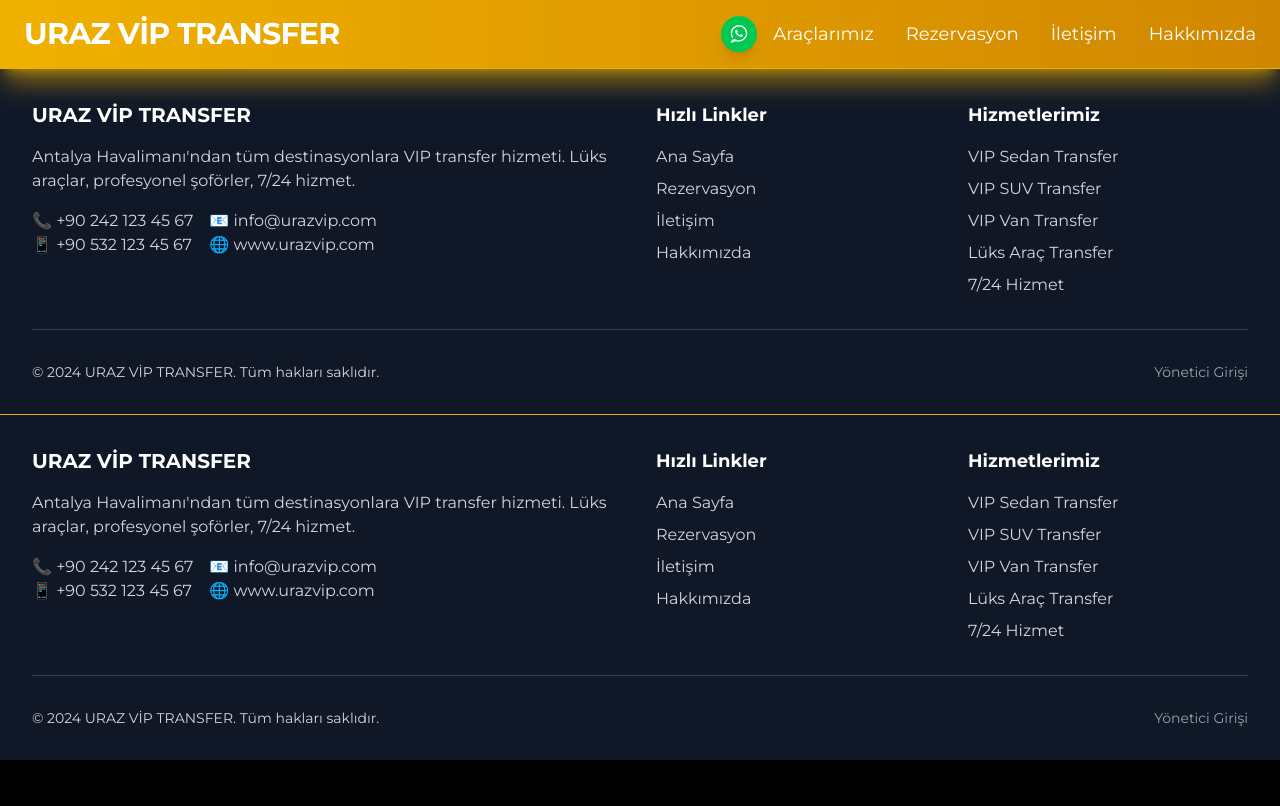
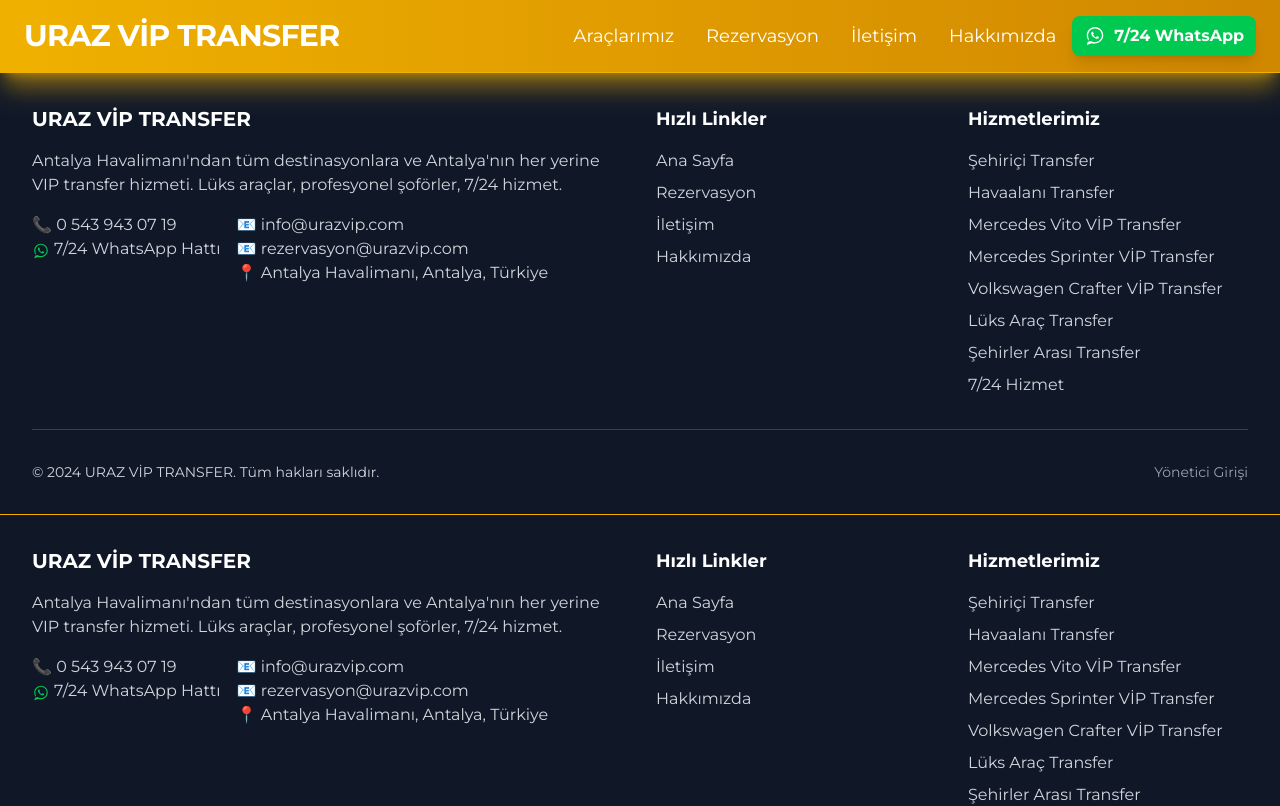
Before and after one commit to aligururyaman/urazvip, a Next.js app: page /components/footer in a window 1280 px wide. Shown: the top 806 px of the page. Built offline with nearby package versions, Linux system fonts and the light colour scheme.

Commit message:
footer yazıları düzenlendi

```diff
--- a/app/components/footer/page.jsx
+++ b/app/components/footer/page.jsx
@@ -39,17 +39,25 @@
             <div className="sm:col-span-2 lg:col-span-2">
               <h3 className="text-lg sm:text-xl font-bold text-white mb-3 sm:mb-4">URAZ VİP TRANSFER</h3>
               <p className="text-gray-300 mb-3 sm:mb-4 text-sm sm:text-base">
-                Antalya Havalimanı'ndan tüm destinasyonlara VIP transfer hizmeti.
+                Antalya Havalimanı'ndan tüm destinasyonlara ve Antalya'nın her yerine VIP transfer hizmeti.
                 Lüks araçlar, profesyonel şoförler, 7/24 hizmet.
               </p>
               <div className="flex flex-col sm:flex-row sm:space-x-4 space-y-2 sm:space-y-0">
                 <div className="text-gray-300 text-sm sm:text-base">
-                  <p>📞 +90 242 123 45 67</p>
-                  <p>📱 +90 532 123 45 67</p>
+                  <p>📞 <a href="tel:05439430719" className="hover:underline">0 543 943 07 19</a></p>
+                  <p>
+                     <span className="inline-block align-middle mr-1">
+                       <svg viewBox="0 0 32 32" fill="currentColor" width="18" height="18" className="text-green-500 inline">
+                         <path d="M16 3C9.373 3 4 8.373 4 15c0 2.637.86 5.08 2.36 7.11L4 29l7.13-2.33A12.93 12.93 0 0016 27c6.627 0 12-5.373 12-12S22.627 3 16 3zm0 22c-1.98 0-3.89-.52-5.56-1.5l-.4-.23-4.23 1.38 1.38-4.13-.26-.42A9.97 9.97 0 016 15c0-5.514 4.486-10 10-10s10 4.486 10 10-4.486 10-10 10zm5.07-7.75c-.28-.14-1.65-.81-1.9-.9-.25-.09-.43-.14-.61.14-.18.28-.7.9-.86 1.08-.16.18-.32.2-.6.07-.28-.14-1.18-.44-2.25-1.4-.83-.74-1.39-1.65-1.55-1.93-.16-.28-.02-.43.12-.57.13-.13.28-.32.42-.48.14-.16.18-.28.28-.46.09-.18.05-.34-.02-.48-.07-.14-.61-1.47-.84-2.01-.22-.53-.45-.46-.61-.47-.16-.01-.34-.01-.52-.01-.18 0-.48.07-.73.34-.25.27-.97.95-.97 2.3s.99 2.67 1.13 2.85c.14.18 1.95 2.98 4.73 4.06.66.28 1.18.45 1.58.58.66.21 1.26.18 1.73.11.53-.08 1.65-.67 1.89-1.32.23-.65.23-1.2.16-1.32-.07-.12-.25-.18-.53-.32z" />
+                       </svg>
+                     </span>
+                     <a href="https://wa.me/+905439430719" target="_blank" rel="noopener noreferrer" className="hover:underline">7/24 WhatsApp Hattı</a>
+                  </p>
                 </div>
                 <div className="text-gray-300 text-sm sm:text-base">
                   <p>📧 info@urazvip.com</p>
-                  <p>🌐 www.urazvip.com</p>
+                  <p>📧 rezervasyon@urazvip.com</p>
+                  <p>📍 <a href="https://www.google.com/maps/search/?api=1&query=Antalya+Havalimanı+Antalya+Türkiye" target="_blank" rel="noopener noreferrer" className="hover:underline">Antalya Havalimanı, Antalya, Türkiye</a></p>
                 </div>
               </div>
             </div>
@@ -85,10 +93,13 @@
             <div>
               <h4 className="text-base sm:text-lg font-semibold text-white mb-3 sm:mb-4">Hizmetlerimiz</h4>
               <ul className="space-y-2 text-sm sm:text-base">
-                <li className="text-gray-300">VIP Sedan Transfer</li>
-                <li className="text-gray-300">VIP SUV Transfer</li>
-                <li className="text-gray-300">VIP Van Transfer</li>
+                <li className="text-gray-300">Şehiriçi Transfer</li>
+                <li className="text-gray-300">Havaalanı Transfer</li>
+                <li className="text-gray-300">Mercedes Vito VİP Transfer</li>
+                <li className="text-gray-300">Mercedes Sprinter VİP Transfer</li>
+                <li className="text-gray-300">Volkswagen Crafter VİP Transfer</li>
                 <li className="text-gray-300">Lüks Araç Transfer</li>
+                <li className="text-gray-300">Şehirler Arası Transfer</li>
                 <li className="text-gray-300">7/24 Hizmet</li>
               </ul>
             </div>
--- a/app/components/navbar/page.jsx
+++ b/app/components/navbar/page.jsx
@@ -49,20 +49,8 @@
         <div className="text-xl sm:text-2xl lg:text-3xl font-extrabold text-white tracking-tight font-['Montserrat'] cursor-pointer hover:text-gray-200 transition-colors duration-200">
           <a href="/">URAZ VİP TRANSFER</a>
         </div>
-        {/* Menü ve tema butonu */}
+        {/* Menü ve tema butonu ve WhatsApp */}
         <div className="flex items-center gap-2">
-          {/* WhatsApp Icon */}
-          <a
-            href="https://wa.me/+905439430719"
-            target="_blank"
-            rel="noopener noreferrer"
-            aria-label="WhatsApp ile iletişime geç"
-            className="mr-2 flex items-center justify-center w-9 h-9 rounded-full bg-green-500 hover:bg-green-600 transition-colors duration-200 shadow-lg"
-          >
-            <svg viewBox="0 0 32 32" fill="currentColor" width="22" height="22" className="text-white">
-              <path d="M16 3C9.373 3 4 8.373 4 15c0 2.637.86 5.08 2.36 7.11L4 29l7.13-2.33A12.93 12.93 0 0016 27c6.627 0 12-5.373 12-12S22.627 3 16 3zm0 22c-1.98 0-3.89-.52-5.56-1.5l-.4-.23-4.23 1.38 1.38-4.13-.26-.42A9.97 9.97 0 016 15c0-5.514 4.486-10 10-10s10 4.486 10 10-4.486 10-10 10zm5.07-7.75c-.28-.14-1.65-.81-1.9-.9-.25-.09-.43-.14-.61.14-.18.28-.7.9-.86 1.08-.16.18-.32.2-.6.07-.28-.14-1.18-.44-2.25-1.4-.83-.74-1.39-1.65-1.55-1.93-.16-.28-.02-.43.12-.57.13-.13.28-.32.42-.48.14-.16.18-.28.28-.46.09-.18.05-.34-.02-.48-.07-.14-.61-1.47-.84-2.01-.22-.53-.45-.46-.61-.47-.16-.01-.34-.01-.52-.01-.18 0-.48.07-.73.34-.25.27-.97.95-.97 2.3s.99 2.67 1.13 2.85c.14.18 1.95 2.98 4.73 4.06.66.28 1.18.45 1.58.58.66.21 1.26.18 1.73.11.53-.08 1.65-.67 1.89-1.32.23-.65.23-1.2.16-1.32-.07-.12-.25-.18-.53-.32z" />
-            </svg>
-          </a>
           {/* Hamburger icon (mobile) */}
           <div className="md:hidden">
             <button onClick={handleMenuToggle} aria-label="Menüyü Aç/Kapat" className="focus:outline-none">
@@ -84,6 +72,19 @@
               <a href="/hakkimizda" className="text-white hover:text-gray-300 transition-colors duration-200 font-medium text-base lg:text-lg">Hakkımızda</a>
             </li>
           </ul>
+          {/* WhatsApp Button - sağda */}
+          <a
+            href="https://wa.me/+905439430719"
+            target="_blank"
+            rel="noopener noreferrer"
+            aria-label="WhatsApp ile iletişime geç"
+            className="flex items-center gap-2 px-3 py-2 rounded-lg bg-green-500 hover:bg-green-600 transition-colors duration-200 shadow-lg ml-2"
+          >
+            <svg viewBox="0 0 32 32" fill="currentColor" width="22" height="22" className="text-white">
+              <path d="M16 3C9.373 3 4 8.373 4 15c0 2.637.86 5.08 2.36 7.11L4 29l7.13-2.33A12.93 12.93 0 0016 27c6.627 0 12-5.373 12-12S22.627 3 16 3zm0 22c-1.98 0-3.89-.52-5.56-1.5l-.4-.23-4.23 1.38 1.38-4.13-.26-.42A9.97 9.97 0 016 15c0-5.514 4.486-10 10-10s10 4.486 10 10-4.486 10-10 10zm5.07-7.75c-.28-.14-1.65-.81-1.9-.9-.25-.09-.43-.14-.61.14-.18.28-.7.9-.86 1.08-.16.18-.32.2-.6.07-.28-.14-1.18-.44-2.25-1.4-.83-.74-1.39-1.65-1.55-1.93-.16-.28-.02-.43.12-.57.13-.13.28-.32.42-.48.14-.16.18-.28.28-.46.09-.18.05-.34-.02-.48-.07-.14-.61-1.47-.84-2.01-.22-.53-.45-.46-.61-.47-.16-.01-.34-.01-.52-.01-.18 0-.48.07-.73.34-.25.27-.97.95-.97 2.3s.99 2.67 1.13 2.85c.14.18 1.95 2.98 4.73 4.06.66.28 1.18.45 1.58.58.66.21 1.26.18 1.73.11.53-.08 1.65-.67 1.89-1.32.23-.65.23-1.2.16-1.32-.07-.12-.25-.18-.53-.32z" />
+            </svg>
+            <span className="hidden sm:inline font-semibold text-white">7/24 WhatsApp</span>
+          </a>
         </div>
       </div>
 
```
Also changed, not shown: public/logo.jpg (added).
